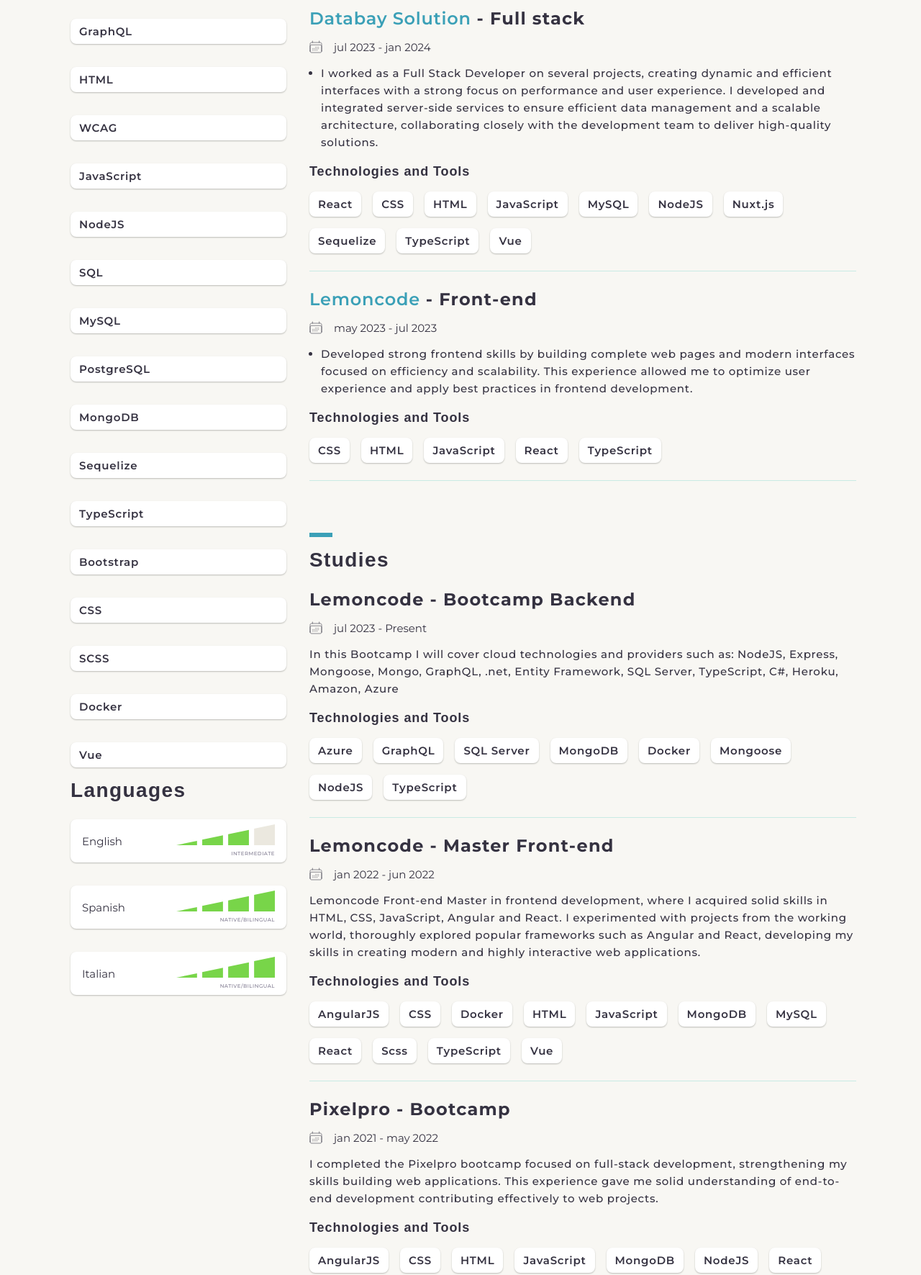
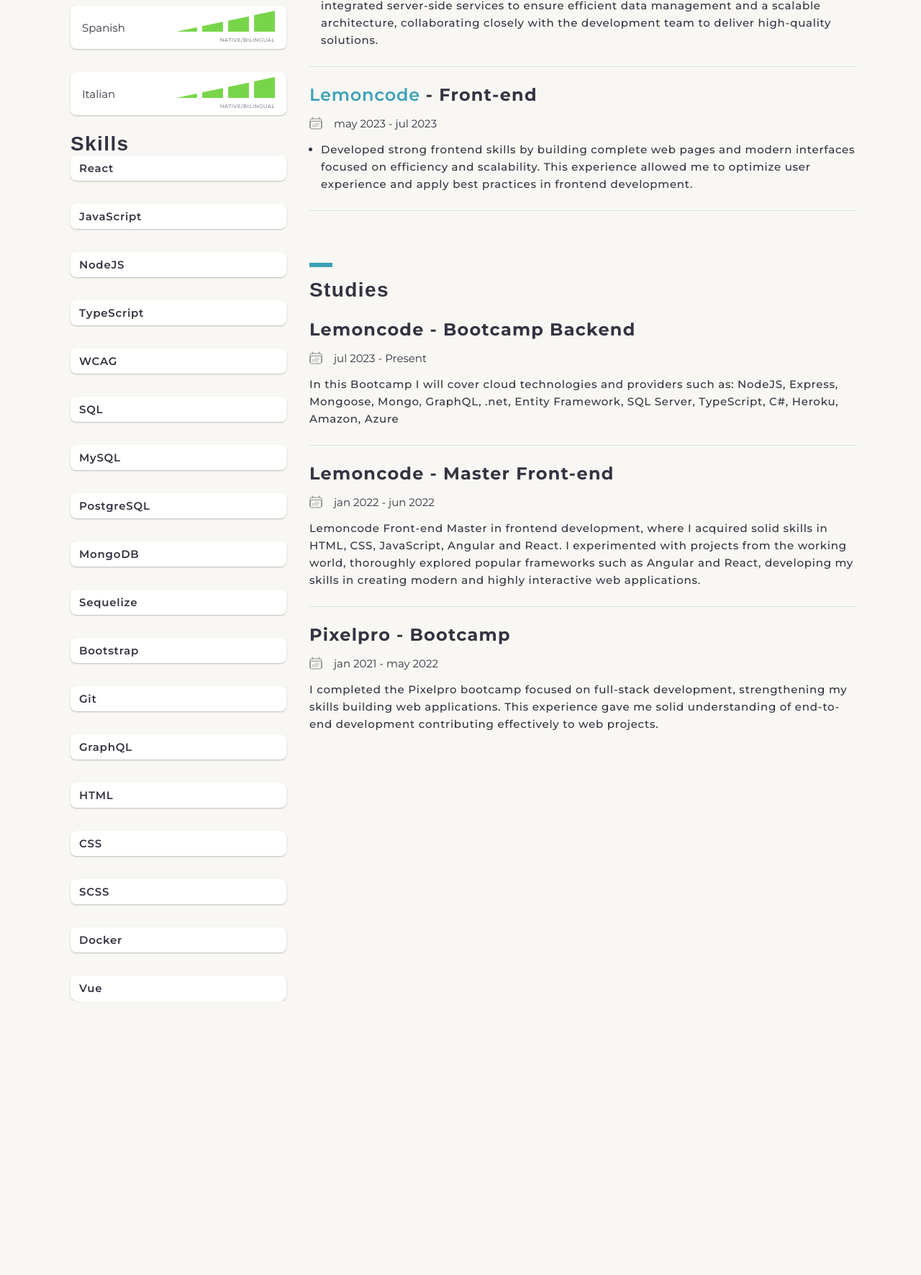
Before and after one commit to salino3/my-cv-english-latest, a plain HTML site: page index.html in a window 1280 px wide. Shown: the part 703-2474 px from the top of the page at 72% size. After the commit the page ends 2093 px from the top, so only its background shows below. Drawn offline with Linux system fonts and the light colour scheme; a web font is replaced by a local one.

Commit message:
commit changes

```diff
--- a/index.html
+++ b/index.html
@@ -128,6 +128,7 @@
             flex-direction: column;
            width: 100%;
            padding-left: 8px;
+           padding-top: 8px;
        }
 
       .leftContainer .ul__technologies_02,
@@ -621,103 +622,7 @@
           </section>
         </header>
 
-  <div class="boxSkills">
-
-    <div class="main__section__header">
-
-<h2>Skills</h2>
-</div>
-<ul class="ul__technologies_02">
-          <li class="li__technologies">
-    <!-- We need to know if we can get the technology images -->
-     React
-  </li>
-  <li class="li__technologies">
-    <!-- We need to know if we can get the technology images -->
-    <!-- <img class="technologie__icon--gray-scale" src=""> -->
-    Git
-  </li>
-  <li class="li__technologies">
-    <!-- We need to know if we can get the technology images -->
-    <!-- <img class="technologie__icon--gray-scale" src=""> -->
-    GraphQL
-  </li>
-  <li class="li__technologies">
-    <!-- We need to know if we can get the technology images -->
-    <!-- <img class="technologie__icon--gray-scale" src=""> -->
-    HTML
-  </li>
-     <li class="li__technologies">
-    <!-- We need to know if we can get the technology images -->
-    <!-- <img class="technologie__icon--gray-scale" src=""> -->
-    WCAG
-  </li>
-  <li class="li__technologies">
-    <!-- We need to know if we can get the technology images -->
-    <!-- <img class="technologie__icon--gray-scale" src=""> -->
-    JavaScript
-  </li>
-  <li class="li__technologies">
-    <!-- We need to know if we can get the technology images -->
-    <!-- <img class="technologie__icon--gray-scale" src=""> -->
-    NodeJS
-  </li>
-     <li class="li__technologies">
-    <!-- We need to know if we can get the technology images -->
-    <!-- <img class="technologie__icon--gray-scale" src=""> -->
-    SQL
-  </li>
-            <li class="li__technologies">
-    <!-- We need to know if we can get the technology images -->
-    <!-- <img class="technologie__icon--gray-scale" src=""> -->
-    MySQL
-  </li>        </li>
-            <li class="li__technologies">
-    <!-- We need to know if we can get the technology images -->
-    <!-- <img class="technologie__icon--gray-scale" src=""> -->
-    PostgreSQL
-  </li>
-          <li class="li__technologies">
-    <!-- We need to know if we can get the technology images -->
-    <!-- <img class="technologie__icon--gray-scale" src=""> -->
-    MongoDB
-  </li>
-  <li class="li__technologies">
-    Sequelize
-  </li>
-  <li class="li__technologies">
-
-    TypeScript
-  </li>
-         <li class="li__technologies">
-    <!-- We need to know if we can get the technology images -->
-    <!-- <img class="technologie__icon--gray-scale" src=""> -->
-    Bootstrap
-  </li>
-  <li class="li__technologies">
-    <!-- We need to know if we can get the technology images -->
-    <!-- <img class="technologie__icon--gray-scale" src=""> -->
-    CSS
-  </li>
-        <li class="li__technologies">
-    <!-- We need to know if we can get the technology images -->
-    <!-- <img class="technologie__icon--gray-scale" src=""> -->
-    SCSS
-  </li>
-  <li class="li__technologies">
-    <!-- We need to know if we can get the technology images -->
-    <!-- <img class="technologie__icon--gray-scale" src=""> -->
-    Docker
-  </li>
-  <li class="li__technologies">
-
-    Vue
-  </li>
-</ul>
-  </div>
-
-
-        <section
+                <section
         style="padding-left: 8px;"
         class="main__section ">
       <div class="main__section__header"
@@ -761,6 +666,106 @@
           </li>
       </ul>
     </section>
+
+  <div class="boxSkills">
+
+    <div class="main__section__header">
+
+<h2>Skills</h2>
+</div>
+<ul class="ul__technologies_02">
+          <li class="li__technologies">
+    <!-- We need to know if we can get the technology images -->
+     React
+  </li>
+
+  <li class="li__technologies">
+    <!-- We need to know if we can get the technology images -->
+    <!-- <img class="technologie__icon--gray-scale" src=""> -->
+    JavaScript
+  </li>
+  <li class="li__technologies">
+    <!-- We need to know if we can get the technology images -->
+    <!-- <img class="technologie__icon--gray-scale" src=""> -->
+    NodeJS
+  </li>
+    <li class="li__technologies">
+
+    TypeScript
+  </li>
+       <li class="li__technologies">
+    <!-- We need to know if we can get the technology images -->
+    <!-- <img class="technologie__icon--gray-scale" src=""> -->
+    WCAG
+  </li>
+     <li class="li__technologies">
+    <!-- We need to know if we can get the technology images -->
+    <!-- <img class="technologie__icon--gray-scale" src=""> -->
+    SQL
+  </li>
+            <li class="li__technologies">
+    <!-- We need to know if we can get the technology images -->
+    <!-- <img class="technologie__icon--gray-scale" src=""> -->
+    MySQL
+  </li>        </li>
+            <li class="li__technologies">
+    <!-- We need to know if we can get the technology images -->
+    <!-- <img class="technologie__icon--gray-scale" src=""> -->
+    PostgreSQL
+  </li>
+          <li class="li__technologies">
+    <!-- We need to know if we can get the technology images -->
+    <!-- <img class="technologie__icon--gray-scale" src=""> -->
+    MongoDB
+  </li>
+  <li class="li__technologies">
+    Sequelize
+  </li>
+
+         <li class="li__technologies">
+    <!-- We need to know if we can get the technology images -->
+    <!-- <img class="technologie__icon--gray-scale" src=""> -->
+    Bootstrap
+  </li>
+    <li class="li__technologies">
+    <!-- We need to know if we can get the technology images -->
+    <!-- <img class="technologie__icon--gray-scale" src=""> -->
+    Git
+  </li>
+  <li class="li__technologies">
+    <!-- We need to know if we can get the technology images -->
+    <!-- <img class="technologie__icon--gray-scale" src=""> -->
+    GraphQL
+  </li>
+  <li class="li__technologies">
+    <!-- We need to know if we can get the technology images -->
+    <!-- <img class="technologie__icon--gray-scale" src=""> -->
+    HTML
+  </li>
+  <li class="li__technologies">
+    <!-- We need to know if we can get the technology images -->
+    <!-- <img class="technologie__icon--gray-scale" src=""> -->
+    CSS
+  </li>
+        <li class="li__technologies">
+    <!-- We need to know if we can get the technology images -->
+    <!-- <img class="technologie__icon--gray-scale" src=""> -->
+    SCSS
+  </li>
+  <li class="li__technologies">
+    <!-- We need to know if we can get the technology images -->
+    <!-- <img class="technologie__icon--gray-scale" src=""> -->
+    Docker
+  </li>
+  <li class="li__technologies">
+
+    Vue
+  </li>
+</ul>
+  </div>
+
+
+
  </div>
 
  <!--  -->
@@ -820,24 +825,7 @@ I’m a Front-end web developer with 3+ years of experience specializing in Reac
 
 
 I work as Front-end Developer focused on creating dynamic, efficient, and user-friendly interfaces. I design multi-page web interfaces from scratch, ensuring performance, best practices, and clean, maintainable code while collaborating with the team to deliver high-quality results.   </li>
-            </ul>
-        </div>
 
-          <h3 class="tech__tools__heading">Technologies and Tools</h3>
-          <ul class="ul__technologies">
-            <li class="li__technologies">React</li>
-            <li class="li__technologies">CSS</li>
-                 <li class="li__technologies">
-            <!-- We need to know if we can get the technology images -->
-            <!-- <img class="technologie__icon--gray-scale" src=""> -->
-            SCSS
-          </li>
-            <li class="li__technologies">HTML</li>
-              <li class="li__technologies">JavaScript</li>
-              <li class="li__technologies">MySQL</li>
-              <li class="li__technologies">TypeScript</li>
-              <li class="li__technologies">VanillaJS</li>
-          </ul>
       </section>
         <section class="main__section__item">
           <h3>    <a href="https://databay.solutions" target="_blank">Databay Solution</a> - Full stack</h3>
@@ -861,23 +849,7 @@ I work as Front-end Developer focused on creating dynamic, efficient, and user-f
         I worked as a Full Stack Developer on several projects, creating dynamic and efficient interfaces with a strong focus on performance and user experience. I developed and integrated server-side services to ensure efficient data management and a scalable architecture, collaborating closely with the development team to deliver high-quality solutions.
 
 </li>
-              </ul>
-          </div>
-
-            <h3 class="tech__tools__heading">Technologies and Tools</h3>
-            <ul class="ul__technologies">
-              <li class="li__technologies">React</li>
-              <li class="li__technologies">CSS</li>
-              <li class="li__technologies">HTML</li>
-                <li class="li__technologies">JavaScript</li>
-                <li class="li__technologies">MySQL</li>
-                <li class="li__technologies">NodeJS</li>
-                <li class="li__technologies">Nuxt.js</li>
-                <li class="li__technologies">Sequelize</li>
-                <li class="li__technologies">TypeScript</li>
-                <!-- <li class="li__technologies">VanillaJS</li> -->
-                <li class="li__technologies">Vue</li>
-            </ul>
+</div>
 
         </section>
         <section class="main__section__item">
@@ -904,14 +876,7 @@ Developed strong frontend skills by building complete web pages and modern inter
               </ul>
           </div>
 
-            <h3 class="tech__tools__heading">Technologies and Tools</h3>
-            <ul class="ul__technologies">
-                <li class="li__technologies">CSS</li>
-                <li class="li__technologies">HTML</li>
-                <li class="li__technologies">JavaScript</li>
-                <li class="li__technologies">React</li>
-                <li class="li__technologies">TypeScript</li>
-            </ul>
+
         </section>
     </section>
 
@@ -944,17 +909,7 @@ Developed strong frontend skills by building complete web pages and modern inter
   In this Bootcamp I will cover cloud technologies and providers such as: NodeJS, Express, Mongoose, Mongo, GraphQL, .net, Entity Framework, SQL Server, TypeScript, C#, Heroku, Amazon, Azure
             </p>
               </div>
-            <h3 class="tech__tools__heading">Technologies and Tools</h3>
-            <ul class="ul__technologies">
-                <li class="li__technologies">Azure</li>
-                <li class="li__technologies">GraphQL</li>
-                <li class="li__technologies">SQL Server</li>
-                <li class="li__technologies">MongoDB</li>
-                <li class="li__technologies">Docker</li>
-                <li class="li__technologies">Mongoose</li>
-                <li class="li__technologies">NodeJS</li>
-                <li class="li__technologies">TypeScript</li>
-            </ul>
+
         </section>
 
         <!-- <section class="main__section__item">
@@ -1005,20 +960,7 @@ Developed strong frontend skills by building complete web pages and modern inter
   Lemoncode Front-end Master in frontend development, where I acquired solid skills in HTML, CSS, JavaScript, Angular and React. I experimented with projects from the working world, thoroughly explored popular frameworks such as Angular and React, developing my skills in creating modern and highly interactive web applications.
             </p>
           </div>
-            <h3 class="tech__tools__heading">Technologies and Tools</h3>
-            <ul class="ul__technologies">
-                <li class="li__technologies">AngularJS</li>
-                <li class="li__technologies">CSS</li>
-                <li class="li__technologies">Docker</li>
-                <li class="li__technologies">HTML</li>
-                <li class="li__technologies">JavaScript</li>
-                <li class="li__technologies">MongoDB</li>
-                <li class="li__technologies">MySQL</li>
-                <li class="li__technologies">React</li>
-                <li class="li__technologies">Scss</li>
-                <li class="li__technologies">TypeScript</li>
-                <li class="li__technologies">Vue</li>
-            </ul>
+
         </section>
 
         <!-- <section class="main__section__item">
@@ -1105,19 +1047,7 @@ Developed strong frontend skills by building complete web pages and modern inter
 I completed the Pixelpro bootcamp focused on full-stack development, strengthening my skills building web applications. This experience gave me solid understanding of end-to-end development contributing effectively to web projects.
             </p>
           </div>
-            <h3 class="tech__tools__heading">Technologies and Tools</h3>
-            <ul class="ul__technologies">
-                <li class="li__technologies">AngularJS</li>
-                <li class="li__technologies">CSS</li>
-                <li class="li__technologies">HTML</li>
-                <li class="li__technologies">JavaScript</li>
-                <li class="li__technologies">MongoDB</li>
-                <li class="li__technologies">NodeJS</li>
-                <li class="li__technologies">React</li>
-                <li class="li__technologies">Scss</li>
-                <li class="li__technologies">TypeScript</li>
-                <li class="li__technologies">Vue</li>
-            </ul>
+
         </section>
 
     </section>
```
